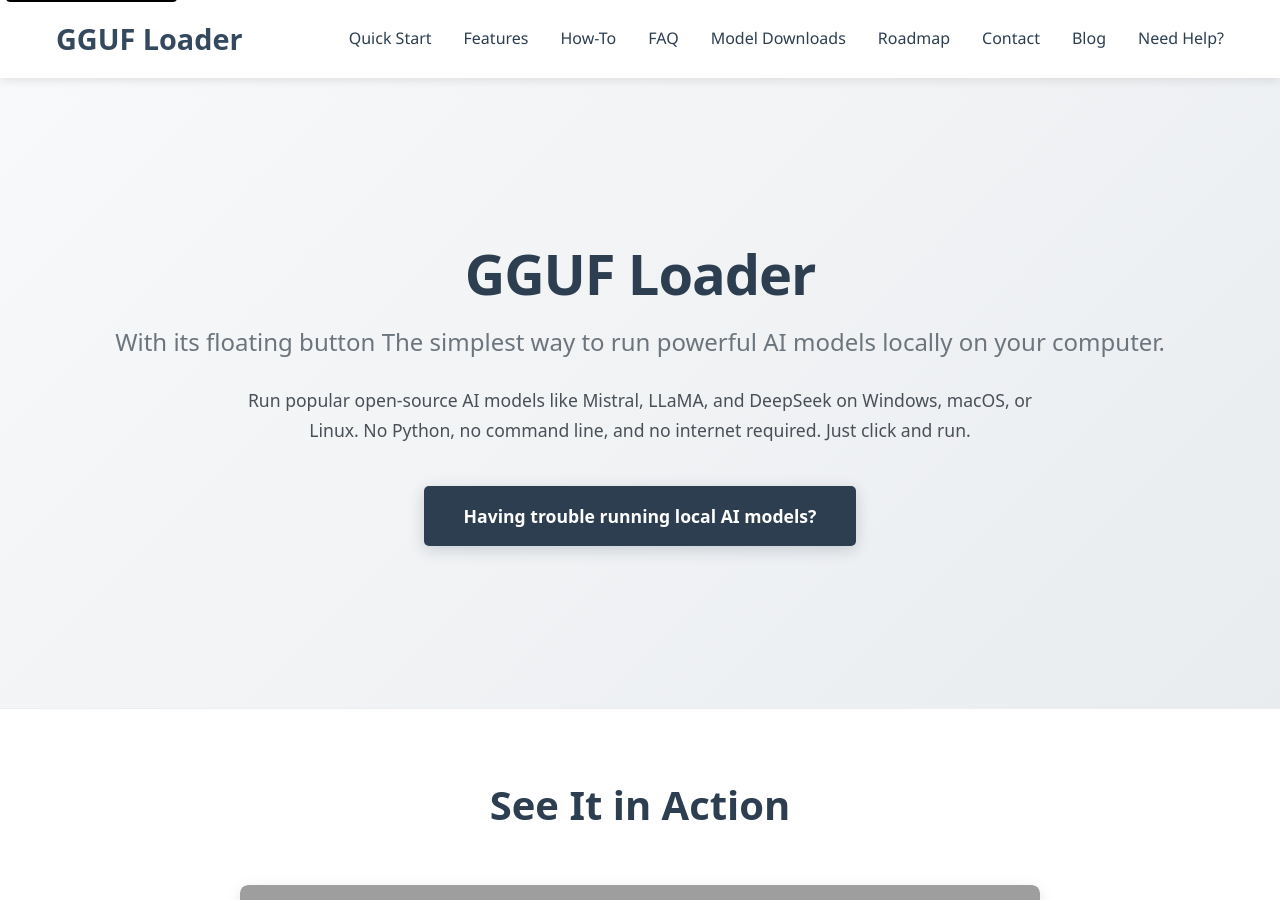
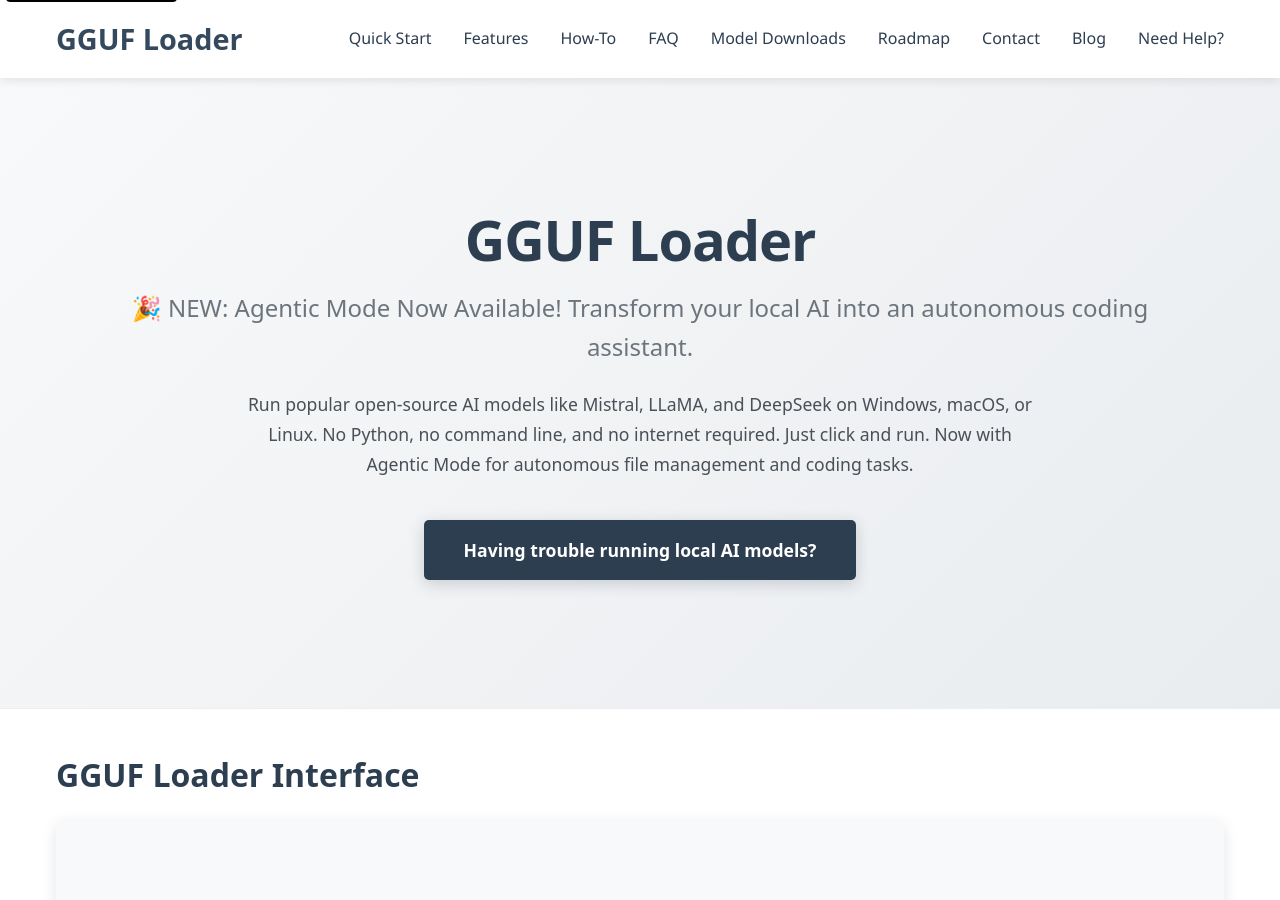
Before and after one commit to GGUFloader/ggufloader.github.io, a Jekyll site: the page index.html, which Jekyll copies as it is, in a window 1280 px wide and 900 px high. Built offline with Jekyll 4.4.1, drawn with Linux system fonts in a browser that asks for light colours; some of the changed text lies outside the part shown; grey boxes are pictures that could not be loaded.

Commit message:
agentic mode update added

```diff
--- a/index.html
+++ b/index.html
@@ -8,7 +8,7 @@
     <meta property="og:locale" content="en_US" />
     <meta property="og:title" content="GGUF Loader with its floating button - Enterprise-Grade Local AI Deployment Platform" />
     <meta property="og:description"
-        content="Run Mistral, LLaMA, and DeepSeek models offline on Windows, MacOS, Linux. No Python required. Privacy-first AI with Smart Floating Assistant." />
+        content="Run Mistral, LLaMA, and DeepSeek models offline on Windows, MacOS, Linux. No Python required. Privacy-first AI with Smart Floating Assistant and Agentic Mode for autonomous coding." />
     <meta property="og:url" content="https://ggufloader.github.io/" />
     <meta property="og:image" content="https://ggufloader.github.io/preview.png" />
     <meta property="og:image:width" content="1200" />
@@ -22,7 +22,7 @@
     <meta name="twitter:creator" content="@ggufloader" />
     <meta name="twitter:title" content="GGUF Loader with its floating button - Enterprise-Grade Local AI Deployment Platform" />
     <meta name="twitter:description"
-        content="Run Mistral, LLaMA, and DeepSeek models offline on Windows, MacOS, Linux. No Python required. Privacy-first AI with Smart Floating Assistant." />
+        content="Run Mistral, LLaMA, and DeepSeek models offline on Windows, MacOS, Linux. No Python required. Privacy-first AI with Smart Floating Assistant and Agentic Mode for autonomous coding." />
     <meta name="twitter:image" content="https://ggufloader.github.io/preview.png" />
     <meta name="twitter:image:alt" content="GGUF Loader with its floating button - Enterprise-Grade Local AI Platform" />
 
@@ -41,9 +41,9 @@
     <meta charset="UTF-8">
     <meta name="viewport" content="width=device-width, initial-scale=1.0">
     <meta name="description"
-        content="GGUF Loader with its floating button - Enterprise-grade local AI deployment platform for Windows, MacOS, Linux. Run Mistral, LLaMA, and DeepSeek models offline without Python. Click-and-run AI with full privacy and Smart Floating Assistant." />
+        content="GGUF Loader with its floating button - Enterprise-grade local AI deployment platform for Windows, MacOS, Linux. Run Mistral, LLaMA, and DeepSeek models offline without Python. Click-and-run AI with full privacy, Smart Floating Assistant, and Agentic Mode for autonomous coding." />
     <meta name="keywords"
-        content="GGUF, local AI, offline AI, Mistral, LLaMA, DeepSeek, Windows AI, Mac AI, Linux AI, private AI, enterprise AI, air-gapped AI, GDPR compliant AI, Smart Floating Assistant, addon system" />
+        content="GGUF, local AI, offline AI, Mistral, LLaMA, DeepSeek, Windows AI, Mac AI, Linux AI, private AI, enterprise AI, air-gapped AI, GDPR compliant AI, Smart Floating Assistant, addon system, agentic mode, autonomous coding assistant" />
     <meta name="author" content="Hussain Nazary" />
     <meta name="robots" content="index, follow, max-image-preview:large, max-snippet:-1, max-video-preview:-1" />
     <meta name="googlebot" content="index, follow, max-image-preview:large, max-snippet:-1, max-video-preview:-1" />
@@ -925,8 +925,8 @@
         "description": "Enterprise-grade local AI deployment platform for Windows, MacOS, Linux. Run Mistral, LLaMA, and DeepSeek models offline without Python.",
         "applicationCategory": "DeveloperApplication",
         "operatingSystem": ["Windows", "macOS", "Linux"],
-        "softwareVersion": "2.0.0",
-        "releaseNotes": "Enhanced addon system with Smart Floating Assistant",
+        "softwareVersion": "2.1.1",
+        "releaseNotes": "Agentic Mode - Transform your local AI into an autonomous coding assistant",
         "downloadUrl": "https://github.com/ggufloader/gguf-loader/releases",
         "installUrl": "https://pypi.org/project/ggufloader/",
         "softwareRequirements": "Python 3.8+, 4GB RAM minimum, 8GB RAM recommended",
@@ -965,6 +965,7 @@
         "featureList": [
             "Offline AI model execution",
             "Smart Floating Assistant",
+            "Agentic Mode for autonomous coding",
             "Multi-model support (Mistral, LLaMA, DeepSeek)",
             "Cross-platform compatibility",
             "Addon system for extensibility",
@@ -1564,11 +1565,10 @@
             <div class="container">
                 <div class="hero-content">
                     <h1 id="hero-heading">GGUF Loader</h1>
-                    <p class="hero-subtitle" role="doc-subtitle"> With its floating button The simplest way to run powerful AI models locally on
-                        your computer.</p>
+                    <p class="hero-subtitle" role="doc-subtitle">🎉 NEW: Agentic Mode Now Available! Transform your local AI into an autonomous coding assistant.</p>
                     <p class="hero-description">
                         Run popular open-source AI models like Mistral, LLaMA, and DeepSeek on Windows, macOS, or Linux.
-                        No Python, no command line, and no internet required. Just click and run.
+                        No Python, no command line, and no internet required. Just click and run. Now with Agentic Mode for autonomous file management and coding tasks.
                     </p>
 
                     <div class="cta-section">
@@ -1580,16 +1580,16 @@
             </div>
         </section>
 
-        <!-- Demo Video Section -->
-        <section id="demo" class="demo-video-section section" aria-labelledby="demo-heading">
+        <!-- Screenshot Section -->
+        <section id="screenshot" class="screenshot-section section" aria-labelledby="screenshot-heading">
             <div class="container">
-                <h2 id="demo-heading">See It in Action</h2>
-                <div class="video-container responsive-embed">
-                    <iframe src="https://www.youtube.com/embed/5lQui7EeUe0?si=CeScD6yc3-Q5R4qz"
-                        title="GGUF Loader demonstration video"
-                        allow="accelerometer; autoplay; clipboard-write; encrypted-media; gyroscope; picture-in-picture"
-                        allowfullscreen loading="lazy">
-                    </iframe>
+                <h2 id="screenshot-heading">GGUF Loader Interface</h2>
+                <div class="responsive-image">
+                    <img src="ggufloader_screen.png"
+                         alt="GGUF Loader application interface showing the main window with model loading and chat features"
+                         loading="lazy"
+                         width="1200"
+                         height="800">
                 </div>
             </div>
         </section>
@@ -1601,20 +1601,30 @@
                 <div class="download-content">
                     <article class="download-option">
                         <h3><span aria-hidden="true">🪟</span> Windows</h3>
-                        <p>Standalone executable. No dependencies needed.</p>
-                        <a href="https://github.com/GGUFloader/gguf-loader/releases/download/v2.1.0/GGUFLoader_v2.1.0.exe"
+                        <p>Standalone executable with Agentic Mode. No dependencies needed.</p>
+                        <a href="https://github.com/GGUFloader/gguf-loader/releases/download/v2.1.1/GGUFLoader_v2.1.1.agentic_mode.exe"
                             class="download-button">
-                            Download for Windows
+                            Download v2.1.1 Agentic Mode
                         </a>
                     </article>
                     <article class="download-option">
                         <h3><span aria-hidden="true">🍎</span> macOS</h3>
-                        <p>Install via pip and run from your terminal.</p>
+                        <p>Download ZIP and run with launch.sh script. No installation needed.</p>
+                        <a href="https://github.com/GGUFloader/gguf-loader/archive/refs/heads/main.zip"
+                            class="download-button">
+                            Download ZIP for macOS
+                        </a>
+                        <p style="margin-top: 1rem; font-size: 0.9rem; color: #6c757d;">Or install via pip:</p>
                         <div class="code-block"><code>pip install ggufloader</code></div>
                     </article>
                     <article class="download-option">
                         <h3><span aria-hidden="true">🐧</span> Linux</h3>
-                        <p>Install via pip and run from your terminal.</p>
+                        <p>Download ZIP and run with launch.sh script. No installation needed.</p>
+                        <a href="https://github.com/GGUFloader/gguf-loader/archive/refs/heads/main.zip"
+                            class="download-button">
+                            Download ZIP for Linux
+                        </a>
+                        <p style="margin-top: 1rem; font-size: 0.9rem; color: #6c757d;">Or install via pip:</p>
                         <div class="code-block"><code>pip install ggufloader</code></div>
                     </article>
                 </div>
@@ -1738,6 +1748,10 @@
                         <h3>Core Features</h3>
                         <div class="features-grid" role="list" aria-label="GGUF Loader core features">
                             <article class="feature-card" role="listitem">
+                                <h4>🤖 Agentic Mode</h4>
+                                <p>Advanced reasoning and task automation with multi-step problem solving. AI can read, create, edit, and organize files autonomously in your workspace.</p>
+                            </article>
+                            <article class="feature-card" role="listitem">
                                 <h4>Multi-Model Support</h4>
                                 <p>Supports all major GGUF-format models including Mistral, LLaMA, DeepSeek, Gemma, and
                                     TinyLLaMA.</p>
@@ -1847,7 +1861,8 @@
 
                         <div class="models-grid" role="list" aria-label="Available GGUF models for download">
                             <article class="model-category" role="listitem">
-                                <h4>🧠 Mistral-7B Instruct</h4>
+                                <h4>🧠 Mistral-7B Instruct ⭐ Recommended for Agentic Mode</h4>
+                                <p style="font-size: 0.9em; color: #6c757d; margin-bottom: 0.5rem;">Excellent reasoning and task automation capabilities. Perfect for agentic workflows and multi-step problem solving.</p>
                                 <div class="model-downloads" role="list"
                                     aria-label="Mistral-7B Instruct download options">
                                     <a href="https://huggingface.co/TheBloke/Mistral-7B-Instruct-v0.1-GGUF/resolve/main/mistral-7b-instruct-v0.1.Q4_0.gguf"
```
Also changed, not shown: use-cases/gguf_loader_updates.md (added, +262 -0 lines).
